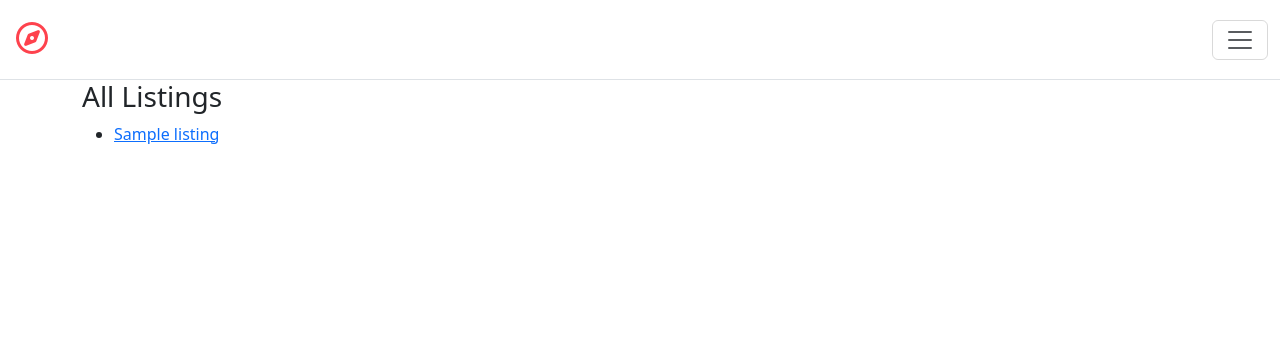
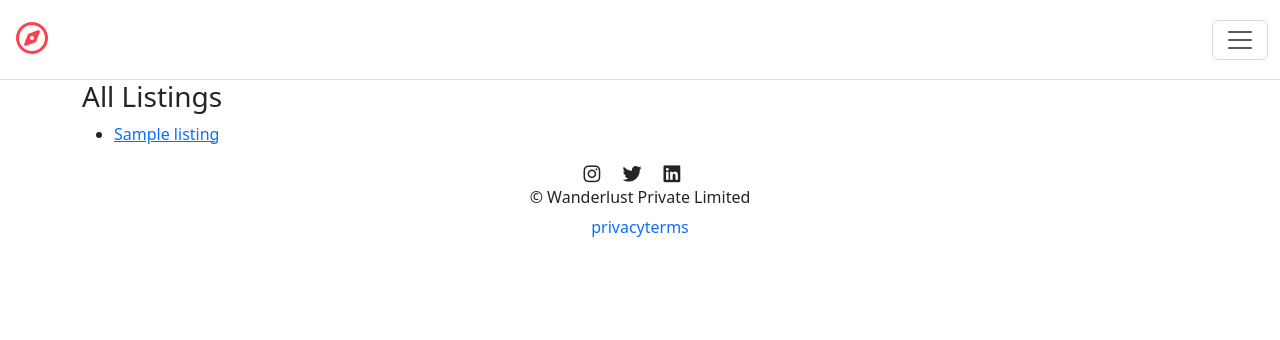
Before and after one commit to SdmWorks7/project-eins, a Node server app: page /listings in a window 1280 px wide. Shown: the top 340 px of the page. Run offline with Node 20, Linux system fonts and the light colour scheme; tables that the repository leaves empty hold one stand-in row (values such as "Sample post"); some libraries are stand-ins or nearby versions.

Commit message:
add: footer for the page

```diff
--- a/public/css/style.css
+++ b/public/css/style.css
@@ -10,3 +10,33 @@
 .nav-link{
     font-weight: 500;
 }
+
+.f-info-links a{
+    text-decoration: none;
+}
+
+.f-info-links a:hover{
+    text-decoration: underline;
+}
+
+.f-info-links, .f-info-socials
+, .f-info-brand{
+    width: 100%;
+    display: flex;
+    align-items:center;
+    justify-content: center;
+}
+
+.f-info-socials i{
+    margin-right: 1rem;
+    font-size: 1.2rem;
+}
+
+.f-info{
+    text-align: center;
+    height: 5rem;
+    display: flex;
+    flex-wrap: wrap;
+    justify-content: center;
+    align-items: space-evenly;
+}
--- /dev/null
+++ b/views/includes/footer.ejs
@@ -0,0 +1,15 @@
+<footer>
+    <div class="f-info">
+        <div class="f-info-socials">
+            <i class="fa-brands fa-instagram"></i>
+            <i class="fa-brands fa-twitter"></i>
+            <i class="fa-brands fa-linkedin"></i>
+        </div>
+        <div> &copy; Wanderlust Private Limited</div>
+    <div class="f-info-links">
+        <a href="/privacy">privacy</a>
+        <a href="/terms">terms</a>
+    </div>
+    </div>
+
+</footer>
--- a/views/layouts/boilerplate.ejs
+++ b/views/layouts/boilerplate.ejs
@@ -11,6 +11,7 @@
 <body>
     <%- include("../includes/navbar.ejs")%>
     <div class="container"><%- body %></div>
+    <%- include("../includes/footer.ejs")%>
     <script type="module" src="https://cdn.jsdelivr.net/npm/bootstrap@6.0.0-alpha.1/dist/js/bootstrap.bundle.min.js" integrity="sha384-1a/pXj49ZQ1aHEmrJ+gMw1otqoVsYwlEnlD8mIfY2TV03r20Y0CN7uqx1tQogjPL" crossorigin="anonymous"></script>
 </body>
 </html>
```
